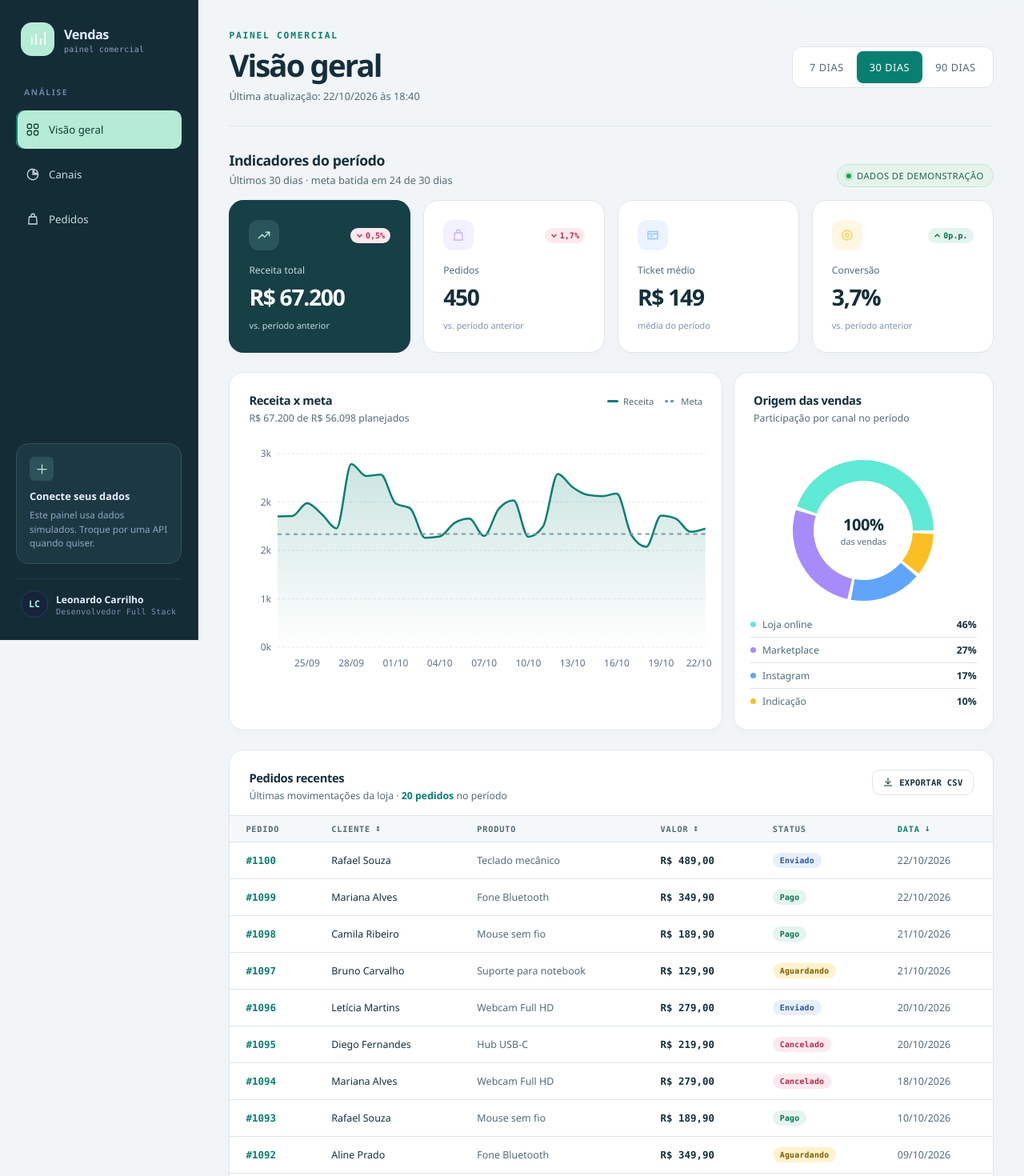
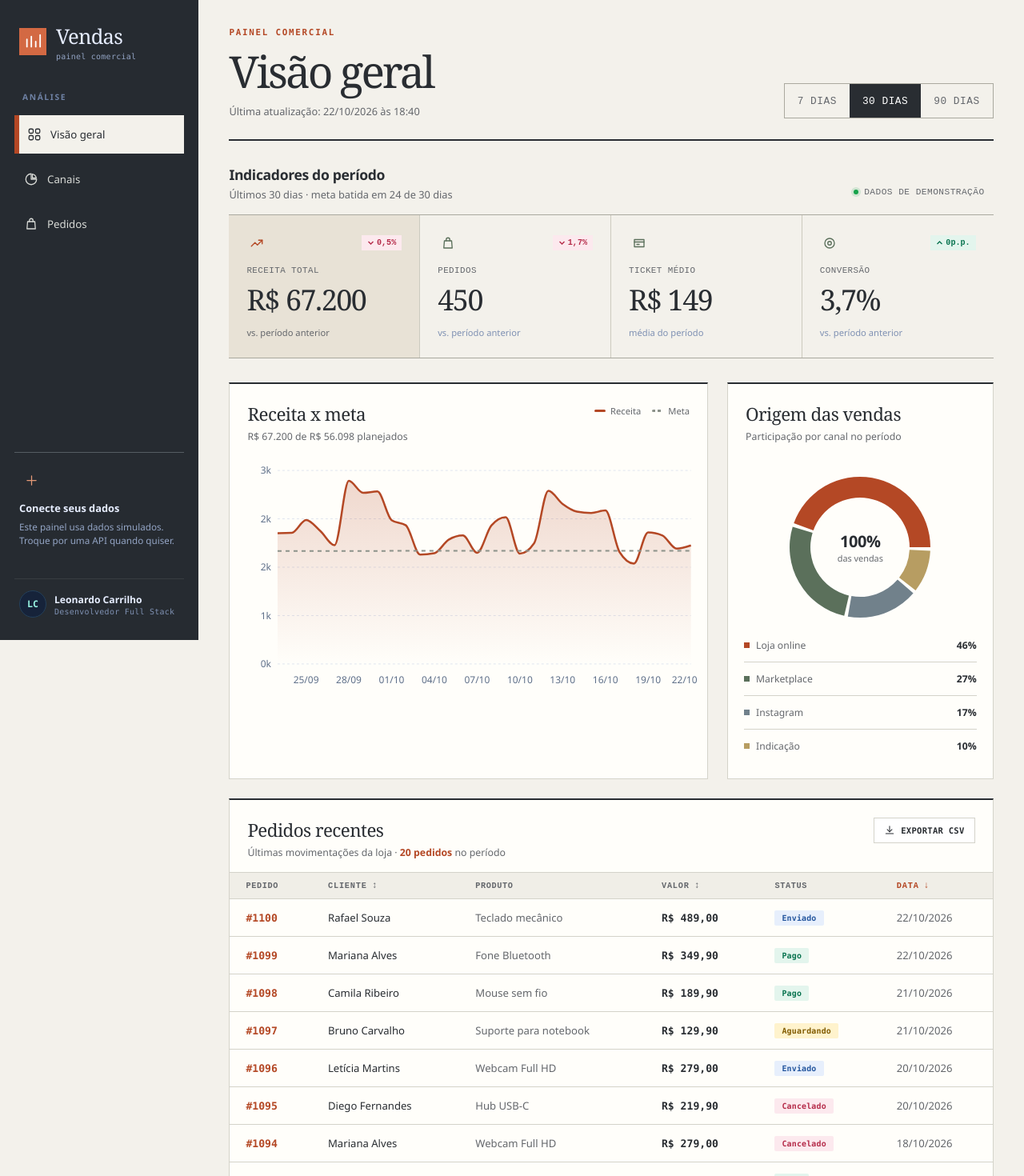
Before and after one commit to LeonardoCarrilho/dashboard-vendas, a React (Vite) app: page / in a window 1280 px wide. Shown: the top 1470 px of the page at 80% size. Built offline with nearby package versions, Linux system fonts and the light colour scheme.

Commit message:
feat: criar identidade editorial própria
Refs #6

```diff
--- a/src/components/RevenueChart.jsx
+++ b/src/components/RevenueChart.jsx
@@ -53,8 +53,8 @@ export default function RevenueChart({ data = [] }) {
             <ComposedChart data={data} margin={{ top: 12, right: 8, left: 0, bottom: 0 }}>
               <defs>
                 <linearGradient id="revenueFill" x1="0" y1="0" x2="0" y2="1">
-                  <stop offset="0%" stopColor="#087f70" stopOpacity={0.35} />
-                  <stop offset="100%" stopColor="#087f70" stopOpacity={0} />
+                  <stop offset="0%" stopColor="#b44825" stopOpacity={0.35} />
+                  <stop offset="100%" stopColor="#b44825" stopOpacity={0} />
                 </linearGradient>
               </defs>
               <CartesianGrid strokeDasharray="3 3" vertical={false} stroke="#e0e5ef" />
@@ -77,7 +77,7 @@ export default function RevenueChart({ data = [] }) {
                 type="monotone"
                 dataKey="revenue"
                 name="Receita"
-                stroke="#087f70"
+                stroke="#b44825"
                 strokeWidth={2.5}
                 fill="url(#revenueFill)"
                 isAnimationActive={false}
@@ -86,7 +86,7 @@ export default function RevenueChart({ data = [] }) {
                 type="monotone"
                 dataKey="goal"
                 name="Meta"
-                stroke="#769aaa"
+                stroke="#8c928a"
                 strokeDasharray="5 5"
                 strokeWidth={2}
                 dot={false}
--- a/src/data/sales.js
+++ b/src/data/sales.js
@@ -17,10 +17,10 @@ export const monthly = [
 ];
 
 export const channelMeta = [
-  { key: "loja", name: "Loja online", share: 0.46, color: "#5eead4" },
-  { key: "marketplace", name: "Marketplace", share: 0.27, color: "#a78bfa" },
-  { key: "instagram", name: "Instagram", share: 0.17, color: "#60a5fa" },
-  { key: "indicacao", name: "Indicação", share: 0.1, color: "#fbbf24" },
+  { key: "loja", name: "Loja online", share: 0.46, color: "#b44825" },
+  { key: "marketplace", name: "Marketplace", share: 0.27, color: "#5b705b" },
+  { key: "instagram", name: "Instagram", share: 0.17, color: "#71818b" },
+  { key: "indicacao", name: "Indicação", share: 0.1, color: "#b79d62" },
 ];
 
 // Último dia com dados e horário da consolidação.
--- /dev/null
+++ b/src/editorial.css
@@ -0,0 +1,47 @@
+/* Sales journal: compact metrics, ledger rules and a burnt-orange accent. */
+:root { --bg:#f3f1eb; --panel:#fffefa; --panel-soft:#f0eee7; --ink:#292d32; --muted:#64676c; --line:#d4d3ca; --brand:#b44825; --brand-dark:#8f3319; --accent:#8c928a; --focus-ring:#b44825; }
+body { background:var(--bg); }
+.main { padding-top:34px; }
+.sidebar { background:#262b31; border:0; padding:28px 18px; }
+.brand-mark { background:#d36943; color:#fff; border-radius:0; width:34px; height:34px; }
+.brand strong { font-family:Georgia,serif; font-size:1.6rem; font-weight:400; }
+.side-nav a { border-radius:0; color:#d9dbd7; }
+.side-nav a.is-active { background:#f3f1eb; color:#292d32; border-left:4px solid #b44825; }
+.side-card { background:transparent; border:0; border-top:1px solid #555c62; border-radius:0; padding:20px 6px; }
+.side-card-icon { background:none; color:#e69a77; }
+.topbar { border-bottom:2px solid #292d32; padding-bottom:26px; align-items:end; }
+.topbar h1 { font-family:Georgia,serif; font-weight:400; font-size:clamp(2.5rem,4.3vw,4.2rem); letter-spacing:-.055em; }
+.topbar-eyebrow { color:#b44825; font-size:.68rem; }
+.period-switch { border-radius:0; padding:0; border-color:#aaa99f; background:none; }
+.period-switch button { border-radius:0; min-height:42px; font-family:monospace; }
+.period-switch button.is-active { background:#292d32; box-shadow:none; }
+.stats-grid { gap:0; border-block:1px solid #aaa99f; margin-bottom:30px; }
+.stat-card { border:0; border-right:1px solid #cccbbf; border-radius:0; box-shadow:none; background:none; padding:22px; }
+.stat-card:last-child { border-right:0; }
+.stat-card:first-child { color:#292d32; background:#e8e2d6; border-color:#cccbbf; --muted:#64676c; }
+.stat-top { margin-bottom:16px; }
+.stat-icon { border-radius:0; background:none!important; color:#7b7f7b; width:25px; height:25px; }
+.stat-card:first-child .stat-icon { color:#b44825; }
+.stat-value { font-family:Georgia,serif; font-weight:400; font-size:clamp(1.6rem,2.8vw,2.65rem); letter-spacing:-.04em; }
+.stat-card:first-child .stat-note { color:#64676c; }
+.stat-label { font-family:monospace; font-size:.68rem; text-transform:uppercase; letter-spacing:.04em; }
+.stat-note { font-size:.7rem; }
+.delta,.live-badge { border-radius:0; font-family:monospace; }
+.live-badge { background:none; border:0; color:#64676c; }
+.panel { border:1px solid #d4d3ca; border-top:2px solid #292d32; border-radius:0; box-shadow:none; }
+.panel-head h2 { font-family:Georgia,serif; font-weight:400; font-size:1.4rem; }
+.panel-head { padding:22px; }
+.charts-grid { grid-template-columns:minmax(0,1.8fr) minmax(0,1fr); gap:24px; }
+.legend-revenue { background:#b44825; }
+.legend-goal { border-color:#8c928a; }
+.channel-list li { padding-block:12px; }
+.channel-dot { border-radius:0; }
+.ghost-button,.chart-tooltip { border-radius:0; }
+th { text-transform:uppercase; font-family:monospace; letter-spacing:.06em; }
+td { font-size:.82rem; }
+.status { border-radius:2px; }
+@media(max-width:1100px) { .charts-grid { grid-template-columns:minmax(0,1fr); } }
+@media(max-width:640px) { .main { padding-top:24px; } .topbar h1 { font-size:2.7rem; } .stat-card { padding:18px 12px; border-bottom:1px solid #cccbbf; } .stat-card:nth-child(2n) { border-right:0; } .stat-value { font-size:clamp(1.5rem,6vw,2rem); } .stat-top { margin-bottom:12px; } .stats-grid { gap:0; } .topbar-title { min-width:0; } .menu-button { border-radius:0; } }
+
+.stats-grid .stat-card .stat-icon { color:#5b705b; }
+.stats-grid .stat-card:first-child .stat-icon { color:#b44825; }
--- a/src/main.jsx
+++ b/src/main.jsx
@@ -3,6 +3,7 @@ import React from "react";
 import ReactDOM from "react-dom/client";
 import App from "./App";
 import "./styles.css";
+import "./editorial.css";
 
 ReactDOM.createRoot(document.getElementById("root")).render(
   <React.StrictMode>
```
Also changed, not shown: 2 other files (tests, documents, lock files or other folders).
